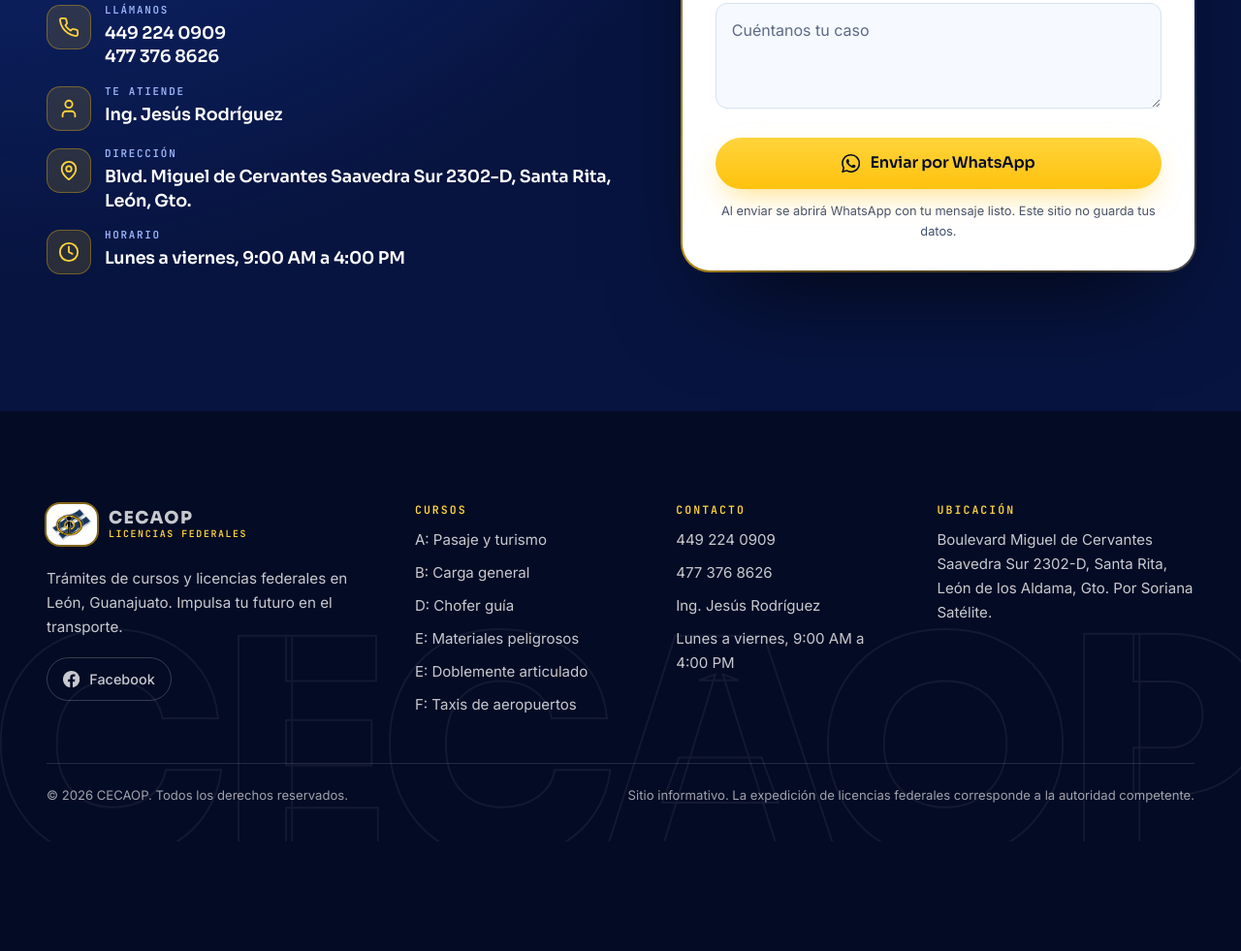
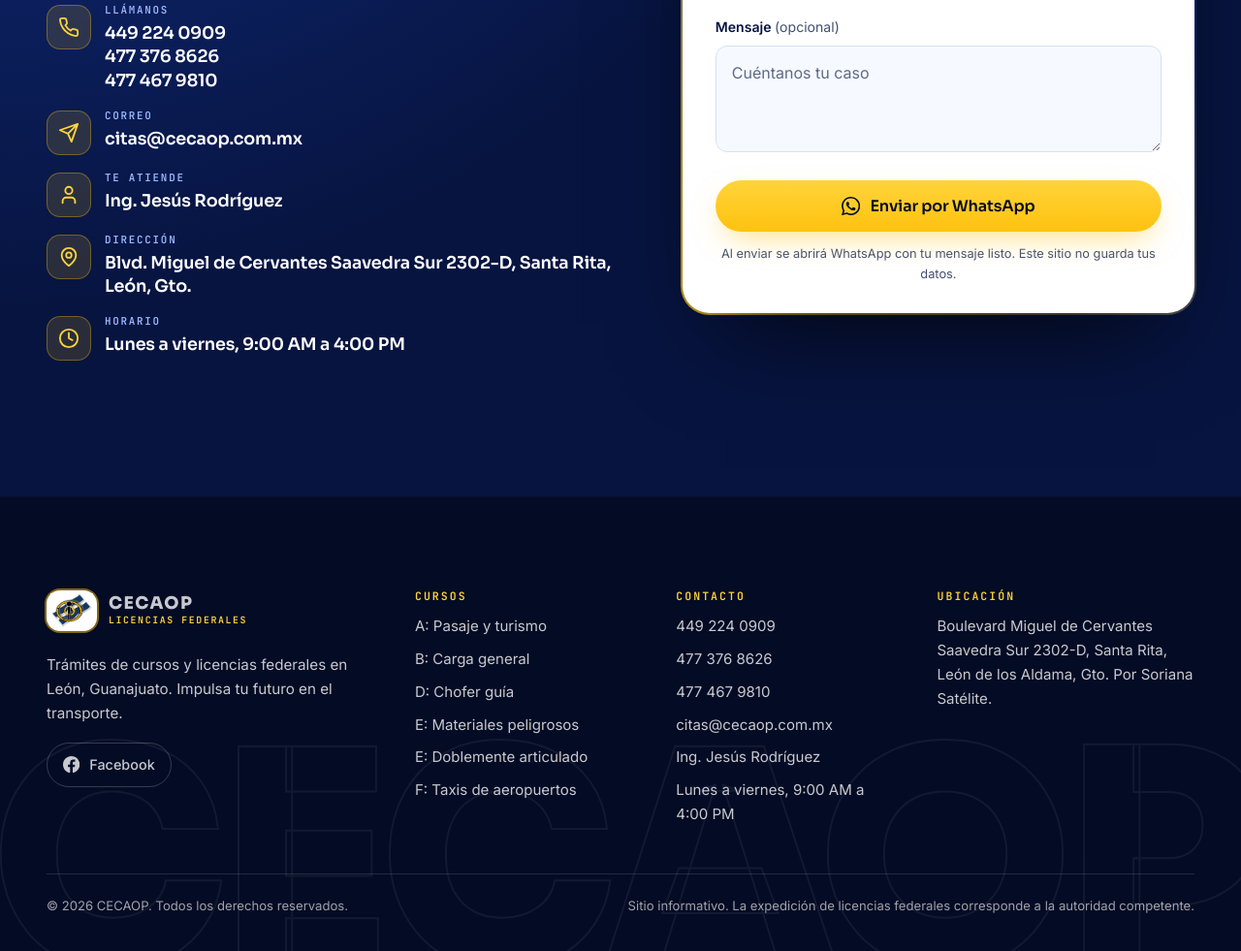
Before and after one commit to helloweb100-png/hello.web-cecaop, a plain HTML site: page index.html in a window 1280 px wide. Shown: the part 10628-11609 px from the top of the page at 97% size. Before the commit the page ends 11496 px from the top, so only its background shows below. Drawn offline with Linux system fonts and the light colour scheme; animation ran at ten frames a second.

Commit message:
actualizanso painga

```diff
--- a/index.html
+++ b/index.html
@@ -74,7 +74,8 @@
         }],
         "contactPoint": [
           { "@type": "ContactPoint", "telephone": "+52 449 224 0909", "contactType": "customer service", "areaServed": "MX", "availableLanguage": "es" },
-          { "@type": "ContactPoint", "telephone": "+52 477 376 8626", "contactType": "customer service", "areaServed": "MX", "availableLanguage": "es" }
+          { "@type": "ContactPoint", "telephone": "+52 477 376 8626", "contactType": "customer service", "areaServed": "MX", "availableLanguage": "es" },
+          { "@type": "ContactPoint", "telephone": "+52 477 467 9810", "contactType": "customer service", "areaServed": "MX", "availableLanguage": "es" }
         ],
         "sameAs": ["https://www.facebook.com/share/1F9D7rD1wH/"],
         "hasOfferCatalog": {
@@ -229,7 +230,7 @@
       <a class="btn btn--gold btn--block" href="#contacto" data-wa data-wa-text="Hola, quiero hablar con un asesor sobre licencias federales.">
         <svg class="ico" aria-hidden="true"><use href="#i-whatsapp"/></svg><span>Hablar con un asesor</span>
       </a>
-      <p><a href="tel:+524492240909">449 224 0909</a> / <a href="tel:+524773768626">477 376 8626</a></p>
+      <p><a href="tel:+524492240909">449 224 0909</a> / <a href="tel:+524773768626">477 376 8626</a> / <a href="tel:+524774679810">477&nbsp;467&nbsp;9810</a></p>
     </div>
   </div>
 
@@ -809,7 +810,12 @@
             <li>
               <span class="contact__ico"><svg aria-hidden="true"><use href="#i-phone"/></svg></span>
               <div><small>Llámanos</small>
-                <a href="tel:+524492240909">449 224 0909</a><a href="tel:+524773768626">477 376 8626</a></div>
+                <a href="tel:+524492240909">449 224 0909</a><a href="tel:+524773768626">477 376 8626</a><a href="tel:+524774679810">477 467 9810</a></div>
+            </li>
+            <li>
+              <span class="contact__ico"><svg aria-hidden="true"><use href="#i-send"/></svg></span>
+              <div><small>Correo</small>
+                <a href="mailto:citas@cecaop.com.mx">citas@cecaop.com.mx</a></div>
             </li>
             <li>
               <span class="contact__ico"><svg aria-hidden="true"><use href="#i-user"/></svg></span>
@@ -911,6 +917,8 @@
         <ul>
           <li><a href="tel:+524492240909">449 224 0909</a></li>
           <li><a href="tel:+524773768626">477 376 8626</a></li>
+          <li><a href="tel:+524774679810">477 467 9810</a></li>
+          <li><a href="mailto:citas@cecaop.com.mx">citas@cecaop.com.mx</a></li>
           <li>Ing. Jesús Rodríguez</li>
           <li>Lunes a viernes, 9:00 AM a 4:00 PM</li>
         </ul>
```
